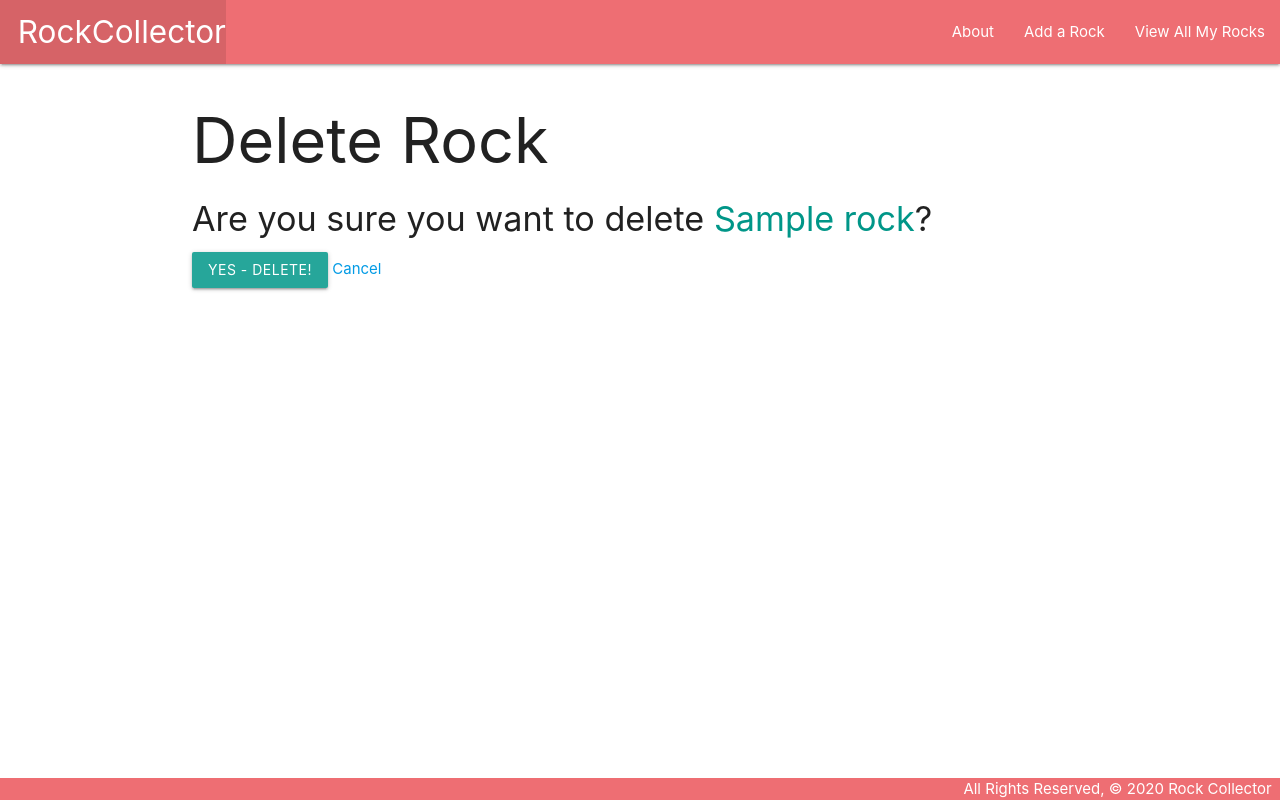
After one commit to vin23-dev/rock-collector, a Django app: page /rocks/1/delete/ in a window 1280 px wide. The commit adds this page. Run offline with Django 3.2, Linux system fonts and the light colour scheme; tables that the repository leaves empty hold one stand-in row (values such as "Sample post").

Commit message:
debugging routes

```diff
--- a/main_app/models.py
+++ b/main_app/models.py
@@ -1,4 +1,5 @@
 from django.db import models
+from django.urls import reverse
 
 # Create your models here.
 
@@ -9,3 +10,6 @@ class Rock(models.Model):
 
   def __str__(self):
     return self.name
+
+  def get_absolute_url(self):
+    return reverse('detail', kwargs={'rock_id': self.id})
--- a/main_app/templates/base.html
+++ b/main_app/templates/base.html
@@ -18,6 +18,7 @@
         </ul>
         <ul class="right">
           <li><a href="/about">About</a></li>
+          <li><a href="{% url 'rocks_create' %}">Add a Rock</a></li>
           <li><a href="/rocks">View All My Rocks</a></li>
         </ul>
       </div>
--- /dev/null
+++ b/main_app/templates/main_app/rock_confirm_delete.html
@@ -0,0 +1,13 @@
+{% extends 'base.html' %}
+
+{% block content %}
+  <h1>Delete Rock</h1>
+
+  <h4>Are you sure you want to delete <span class="teal-text">{{ object.name }}</span>?</h4>
+
+  <form action="" method="POST">
+    {% csrf_token %}
+    <input type="submit" value="Yes - Delete!" class="btn">
+    <a href="{% url 'detail' rock.id %}">Cancel</a>
+  </form>
+{% endblock %}
--- a/main_app/templates/rocks/detail.html
+++ b/main_app/templates/rocks/detail.html
@@ -9,6 +9,10 @@
     <p>Color: {{ rock.color }}</p>
     <p>Description: {{ rock.description }}</p>
   </div>
+  <div class="card-action">
+    <a href="{% url 'rocks_update' rock.id %}">Edit</a>
+    <a href="{% url 'rocks_delete' rock.id %}">Delete</a>
+  </div>
 </div>
 
 {% endblock %}
--- a/main_app/urls.py
+++ b/main_app/urls.py
@@ -6,4 +6,7 @@ urlpatterns = [
    path('about/', views.about, name='about'),
    path('rocks/', views.rocks_index, name='index'),
    path('rocks/<int:rock_id>/', views.rocks_detail, name='detail'),
+   path('rocks/create/', views.RockCreate.as_view(), name='rocks_create'),
+   path('rocks/<int:pk>/update/', views.RockUpdate.as_view(), name='rocks_update'),
+   path('rocks/<int:pk>/delete/', views.RockDelete.as_view(), name='rocks_delete'),
 ]
--- a/main_app/views.py
+++ b/main_app/views.py
@@ -1,11 +1,24 @@
-from django.shortcuts import render
-from django.http import HttpResponse
+from django.shortcuts import render, redirect
+from django.views.generic.edit import CreateView, UpdateView, DeleteView
 from .models import Rock
+
+class RockUpdate(UpdateView):
+  model = Rock
+  fields = ['color', 'description']
+
+class RockDelete(DeleteView):
+  model = Rock
+  success_url = '/rocks/'
+
+class RockCreate(CreateView):
+  model = Rock
+  fields = '__all__'
+  success_url = '/rocks/'
 
 
 # Create your views here.
 def home(request):
-  return HttpResponse('<h1>Hello /ᐠ｡‸｡ᐟ\ﾉ</h1>')
+  return render(request, 'home.html')
 
 def about(request):
   return render(request, 'about.html')
```
Also changed, not shown: main_app/templates/main_app/rock_form.html (added, +17 -0 lines).
